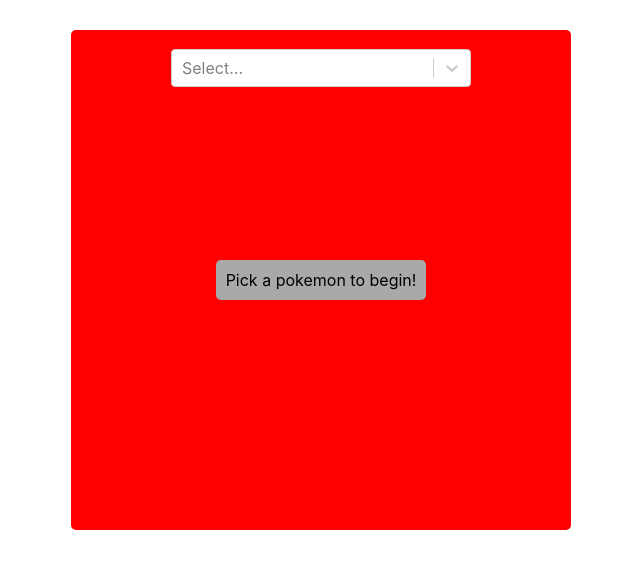
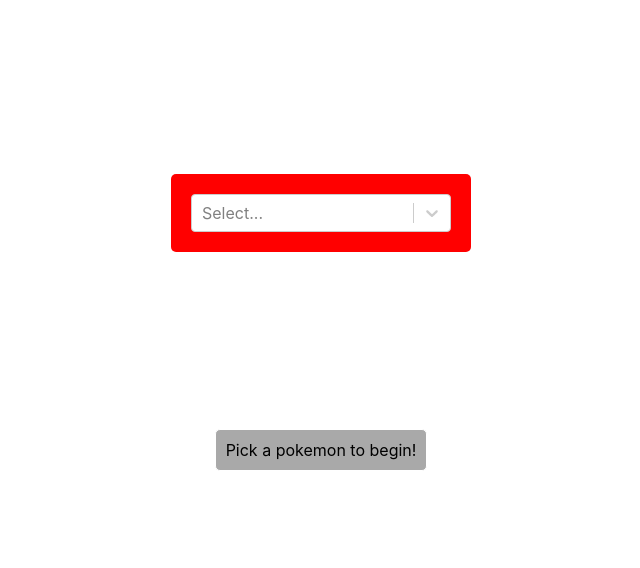
Before and after one commit to Edward-Phillips/shakespearianPokemon, a Next.js app: page / in a window 1280 px wide. Shown: the top 568 px of the page, without its empty margins (319-959 px from the left). Built offline with nearby package versions, Linux system fonts and the light colour scheme.

Commit message:
styling changes

```diff
--- a/components/PokeSearch/pokesearch.module.css
+++ b/components/PokeSearch/pokesearch.module.css
@@ -1,4 +1,7 @@
 .pokeSearch {
   margin-top: 25px;
   width: 300px;
+  background-color: red;
+  padding: 20px;
+  border-radius: 5px;
 }
--- a/components/Pokedex/Pokedex.module.css
+++ b/components/Pokedex/Pokedex.module.css
@@ -2,12 +2,10 @@
   place-self: center;
   display: grid;
   grid-template-areas:  "." ".";
-  grid-template-rows: 10% 80%;
+  grid-template-rows: 20% 80%;
   place-items: center center;
-  margin-top: 30px;
   height: 500px;
   width: 500px;
-  background-color: red;
   border-radius: 5px;
 }
 
--- a/components/PokemonDisplay/PokemonDisplay.module.css
+++ b/components/PokemonDisplay/PokemonDisplay.module.css
@@ -18,6 +18,7 @@
   background-color: darkgray;
   border-radius: 5px;
   padding: 10px;
+  border: solid white 1px;
 }
 
 .pokemonDisplayImage {
@@ -27,6 +28,7 @@
 
 .pokemonDisplayDescription {
   background-color: darkgray;
+  border: solid white 1px;
   border-radius: 5px;
   padding: 10px;
   max-width: 400px;
--- a/styles/Home.module.css
+++ b/styles/Home.module.css
@@ -1,5 +1,5 @@
 .container {
-  display: flex;
-  justify-content: center;
-  align-items: center;
+  margin: auto;
+  display: grid;
+  height: 100vh;
 }
```
